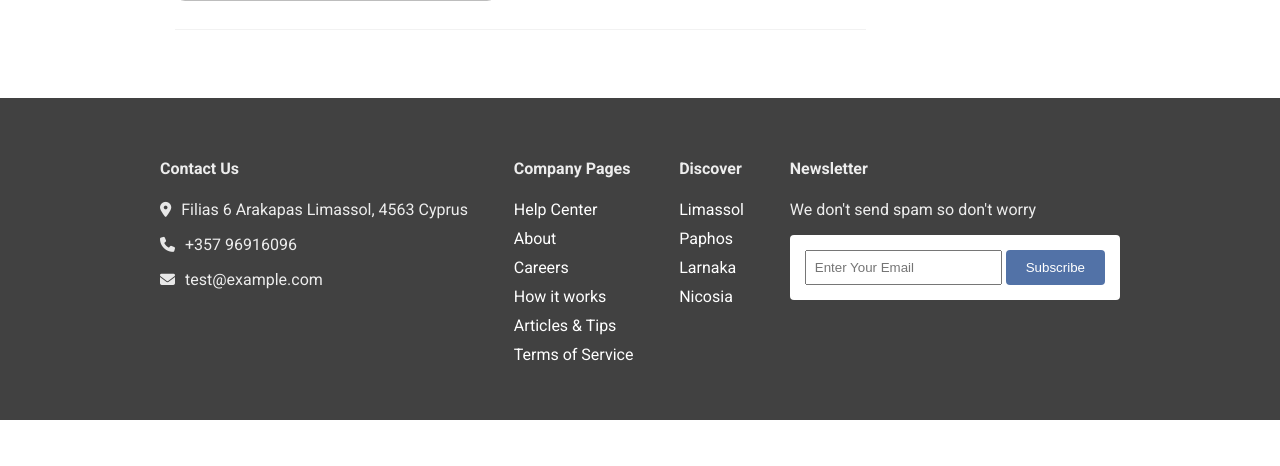
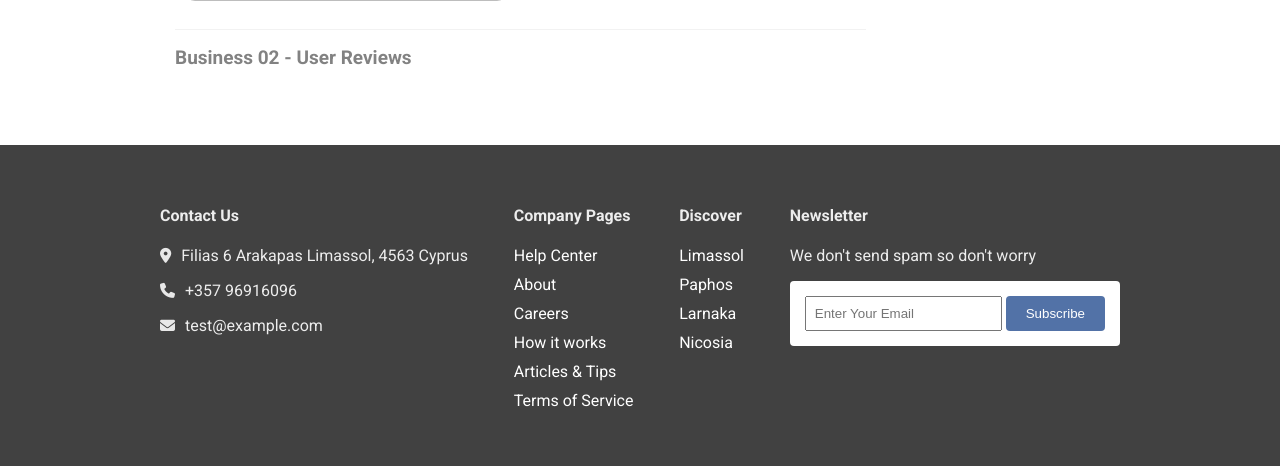
Before and after one commit to costasnicou/businesslisting, a Django app: a page that uses listings/templates/listings/singlelisting.html in a window 1280 px wide. Shown: the part 1492-1958 px from the top of the page. Before the commit the page ends 1912 px from the top, so only its background shows below. Run offline with Django 5.2, Linux system fonts and the light colour scheme; data comes from the database, SQL or seed files in the repository; some libraries are stand-ins or nearby versions.

Commit message:
reviews-area

```diff
--- a/listings/static/css/app.css
+++ b/listings/static/css/app.css
@@ -923,7 +923,8 @@ hr {
         overflow: hidden;
         line-height: 1.4rem;
         font-weight: 300;
-        transition: height .8s ease-in-out; }
+        transition: height .8s ease-in-out;
+        margin-left: 10px; }
       .business-content-wraper-left h2 {
         font-size: 19px;
         color: #828282; }
@@ -937,7 +938,8 @@ hr {
         color: #353535;
         font-weight: 300;
         margin-bottom: 10px;
-        display: inline-block; }
+        display: inline-block;
+        margin-left: 10px; }
         .business-content-wraper-left .overview-read-more:link:hover, .business-content-wraper-left .overview-read-more:visited:hover {
           color: #191919; }
     .business-content-wraper-right {
@@ -972,7 +974,8 @@ hr {
   margin-bottom: 30px; }
   .photo-gallery-wraper {
     display: flex;
-    flex-wrap: wrap; }
+    flex-wrap: wrap;
+    margin-left: 10px; }
     .photo-gallery-wraper img {
       width: 200px;
       height: 150px;
@@ -1014,6 +1017,24 @@ hr {
   flex-basis: 33%;
   justify-content: start; }
   .business-partners-wraper .business:first-of-type {
-    margin-left: 0; }
+    margin-left: 10px; }
+
+.reviews-area .existing-reviews {
+  margin-left: 10px;
+  color: #5e5d5d; }
+  .reviews-area .existing-reviews .full-review {
+    border-bottom: 1px solid whitesmoke;
+    padding-bottom: 10px; }
+    .reviews-area .existing-reviews .full-review .review-user {
+      color: #5e5d5d;
+      font-weight: 300; }
+    .reviews-area .existing-reviews .full-review .review-user i {
+      margin-right: 5px;
+      color: #7f7f7f; }
+    .reviews-area .existing-reviews .full-review .user-review-stars i {
+      color: #7f7f7f; }
+  .reviews-area .existing-reviews .full-review p {
+    font-weight: 300;
+    width: 90%; }
 
 /*# sourceMappingURL=app.css.map */
--- a/listings/static/scss/desktop/_single.scss
+++ b/listings/static/scss/desktop/_single.scss
@@ -137,7 +137,7 @@
                 line-height: 1.4rem;
                 font-weight: 300;
                 transition: height .8s ease-in-out;
-
+                 margin-left: 10px;
             }
 
             h2{
@@ -160,6 +160,7 @@
                 font-weight: 300;
                 margin-bottom: 10px;
                 display: inline-block;
+                 margin-left: 10px;
                 &:hover{
                      color: rgb(25, 25, 25);
 
@@ -167,6 +168,8 @@
                 }
 
             }
+
+
         }
 
         &-right{
@@ -231,7 +234,7 @@
     &-wraper{
         display: flex;
         flex-wrap: wrap;
-
+        margin-left: 10px;
         img{
             width: 200px;
             height: 150px;
@@ -292,6 +295,35 @@
     justify-content: start;
 
     .business:first-of-type{
-        margin-left: 0;
+        margin-left: 10px;
     }
 }
+
+.reviews-area{
+    .existing-reviews{
+        margin-left: 10px;
+        color: rgb(94, 93, 93);
+        .full-review{
+            border-bottom: 1px solid whitesmoke;
+            padding-bottom: 10px;
+            .review-user{
+                color: rgb(94, 93, 93);
+                font-weight: 300;
+            }
+            .review-user i{
+                margin-right: 5px;
+                color: rgb(127, 127, 127);
+            }
+
+            .user-review-stars i{
+                color: rgb(127, 127, 127);
+            }
+        }
+        .full-review p{
+            font-weight: 300;
+            width: 90%;
+
+
+        }
+    }
+}
--- a/listings/templates/listings/singlelisting.html
+++ b/listings/templates/listings/singlelisting.html
@@ -132,6 +132,19 @@
              <hr>
             {% endif %}
 
+            <div class="reviews-area">
+                <h2>{{business.name}} - User Reviews</h2>
+                <div class="existing-reviews">
+                    {% for business_review in business_reviews %}
+                        <div class="full-review">
+                            <h3 class="review-user"><i class="fa-solid fa-user"></i>@{{business_review.user.username}}</h3>
+                            <p>{{business_review.description}}</p>
+                            <p class="user-review-stars"> {% for i in stars_range %} <i class="fa-solid fa-star"></i> {% empty %}{% endfor %} ({{business_review.stars}} Star Review)</p>
+                        </div>
+
+                    {% endfor %}
+                </div>
+            </div>
 
         </div>
 
--- a/listings/views.py
+++ b/listings/views.py
@@ -480,6 +480,7 @@ def singlelisting(request,business_name):
         partners_range = 0
 
 
+    business_reviews = business.business_reviews.all()
 
 
 
@@ -498,5 +499,6 @@ def singlelisting(request,business_name):
         "social":social,
         "hours":hours,
         "partners":partners,
+        "business_reviews":business_reviews,
 
     })
```
Also changed, not shown: 1 other file.
